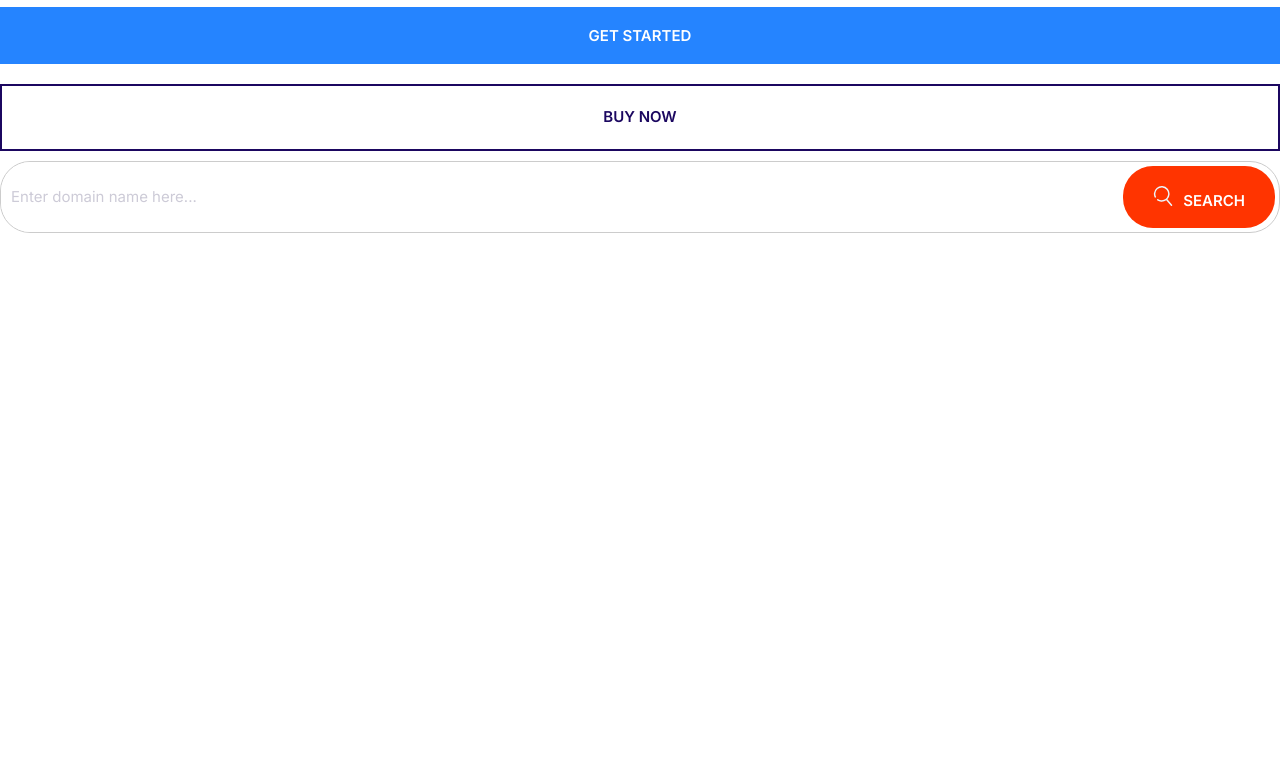
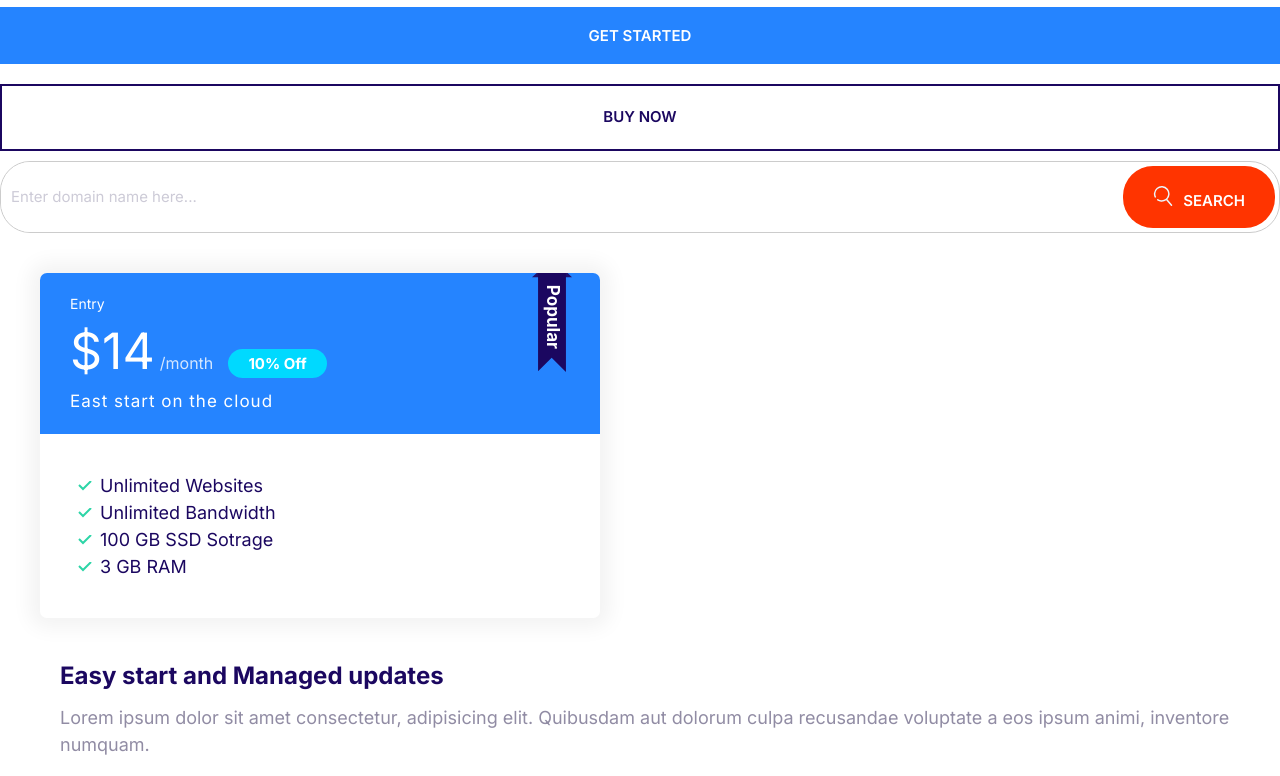
Before and after one commit to ayushijain97/Ayushi, a plain HTML site: page index.html in a window 1280 px wide. Shown: the part 640-1416 px from the top of the page. Before the commit the page ends 873 px from the top, so only its background shows below. Drawn offline with Linux system fonts and the light colour scheme.

Commit message:
build up the media object.

```diff
--- a/css/style.css
+++ b/css/style.css
@@ -280,3 +280,110 @@ a {
     font-size: 1.5rem;
   }
 }
+/*
+
+      Card
+
+
+*/
+.card {
+  border-radius: 7px;
+  box-shadow: 0 0 20px 10px #f3f3f3;
+  overflow: hidden;
+}
+
+.card__header,
+.card__body {
+  padding: 2rem 3rem;
+}
+
+.card--primary .card__header {
+  background: var(--color-primary);
+  color: #fff;
+}
+
+.card--secondary .badge--secondary {
+  background: var(--color-secondary);
+  color: #fff;
+}
+/*
+
+       PLANS
+
+*/
+.plan__name {
+  color: #fff;
+  margin: 0;
+  font-weight: 500;
+  font-size: 2.4rem;
+}
+.plan__price {
+  font-size: 6rem;
+}
+
+.plan__billing-cycle {
+  font-size: 2.4rem;
+  font-weight: 300;
+  opacity: 0.8;
+  margin-right: 1rem;
+}
+
+.plan__description {
+  font-size: 2rem;
+  font-weight: 300;
+  letter-spacing: 1px;
+  display: block;
+}
+
+.plan .list__item {
+  margin-bottom: 2rem;
+}
+
+.plan--popular .card__header {
+  position: relative;
+}
+
+.plan--popular .card__header::before {
+  content: url(../images/popular.svg);
+  width: 40px;
+  display: inline-block;
+  position: absolute;
+  top: -1px;
+  right: 5%;
+}
+
+@media screen and (min-width: 1024px) {
+  .plan__name {
+    font-size: 1.4rem;
+  }
+
+  .plan__price {
+    font-size: 5rem;
+  }
+
+  .plan__billing-cycle {
+    font-size: 1.6rem;
+  }
+
+  .plan__description {
+    font-size: 1.7rem;
+  }
+}
+/*
+
+media object
+
+
+*/
+.media {
+  display: flex;
+}
+.media__title {
+  margin-top: 0;
+}
+.media__body {
+  margin: 0 2rem;
+}
+.media__image {
+  margin-top: 1rem;
+}
--- a/index.html
+++ b/index.html
@@ -47,5 +47,42 @@
         <!-- <p class="text">Search</p> -->
       </button>
     </div>
+    <div style="width: 50%; padding: 4rem">
+      <div class="plan plan--popular">
+        <div class="card card--primary card--secondary">
+          <header class="card__header">
+            <h3 class="plan__name">Entry</h3>
+            <span class="plan__price">$14</span>
+            <span class="plan__billing-cycle">/month</span>
+            <span class="badge badge--secondary">10% Off</span>
+            <span class="plan__description">East start on the cloud</span>
+          </header>
+          <div class="card__body">
+            <ul class="list list--tick">
+              <li>Unlimited Websites</li>
+              <li>Unlimited Bandwidth</li>
+              <li>100 GB SSD Sotrage</li>
+              <li>3 GB RAM</li>
+            </ul>
+          </div>
+        </div>
+      </div>
+    </div>
+
+    <div class="media">
+      <div class="media__image">
+        <svg class="icon icon--primary">
+          <use xlink:href="images/sprite.svg#growth"></use>
+        </svg>
+      </div>
+      <div class="media__body">
+        <h3 class="media__title">Easy start and Managed updates</h3>
+        <p>
+          Lorem ipsum dolor sit amet consectetur, adipisicing elit. Quibusdam
+          aut dolorum culpa recusandae voluptate a eos ipsum animi, inventore
+          numquam.
+        </p>
+      </div>
+    </div>
   </body>
 </html>
```
